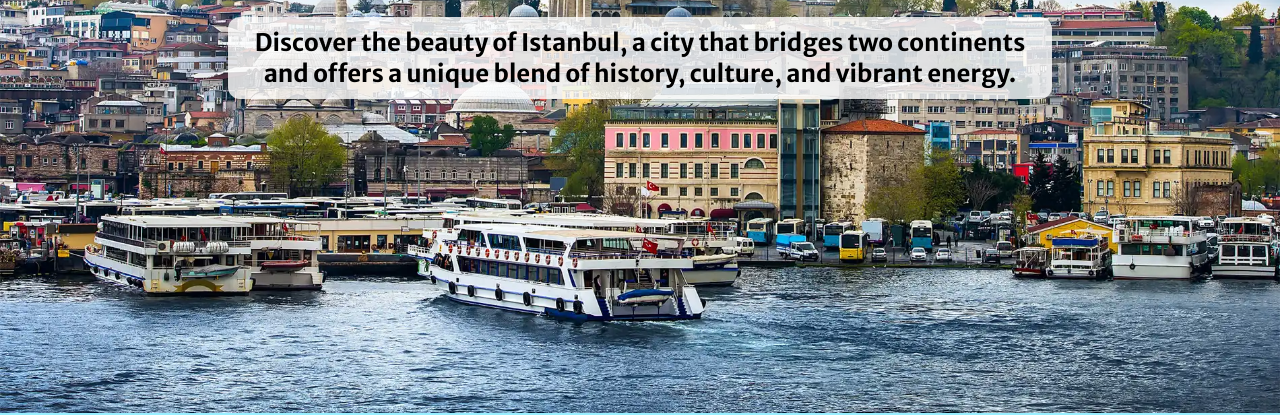
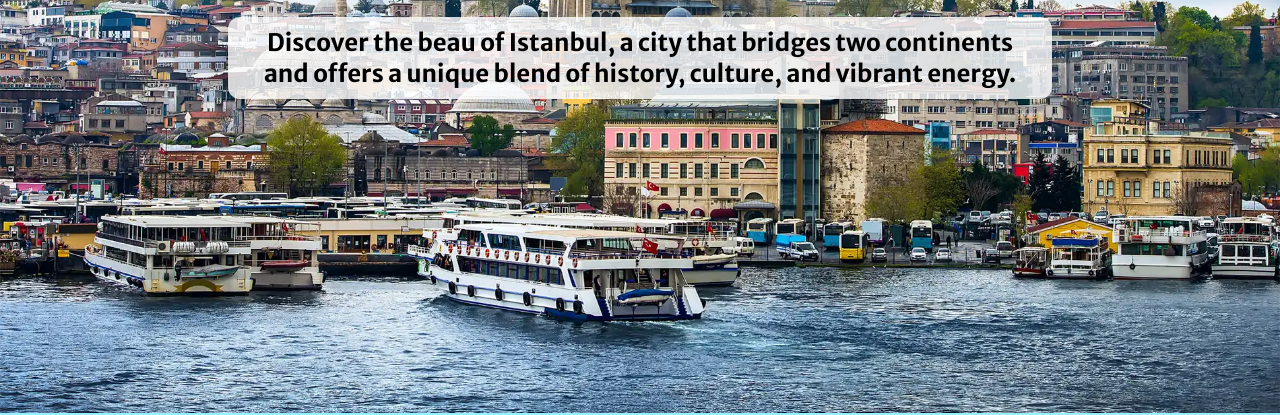
Before and after one commit to recox42recox/istanbulProject, a plain HTML site: page index.html in a window 1280 px wide. Shown: the part 387-802 px from the top of the page. Drawn offline with Linux system fonts and the light colour scheme; a web font is replaced by a local one.

Commit message:
Update index.html

```diff
--- a/index.html
+++ b/index.html
@@ -8,7 +8,7 @@
     <meta charset="UTF-8">
     <meta http-equiv="X-UA-Compatible" content="IE=edge">
     <meta name="viewport" content="width=device-width, initial-scale=1.0">
-    <title>About M - Istanbul</title>
+    <title>About Me - Istanbul</title>
     <link rel="stylesheet" href="styles.css">
 </head>
 <body>
@@ -19,7 +19,7 @@
         </div>
 
         <div class="h2-holdage">
-             <h2 class="background">Discover the beauty of Istanbul, a city that bridges two continents and offers a unique blend of history, culture, and vibrant energy.</h2>
+             <h2 class="background">Discover the beau of Istanbul, a city that bridges two continents and offers a unique blend of history, culture, and vibrant energy.</h2>
         </div>
     </header>
 
```
